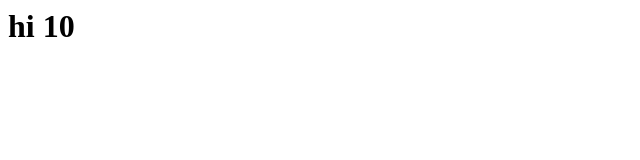
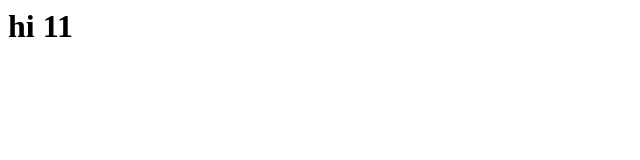
Before and after one commit to ignovak/ignovak.github.io, a plain HTML site: page public/index.html in a window 1280 px wide. Shown: the full height of the page, 0-640 px from the left. Drawn offline with Linux system fonts and the light colour scheme.

```diff
--- a/public/index.html
+++ b/public/index.html
@@ -1 +1 @@
-<h1>hi 10
+<h1>hi 11
```
Also changed, not shown: 1 other file.
